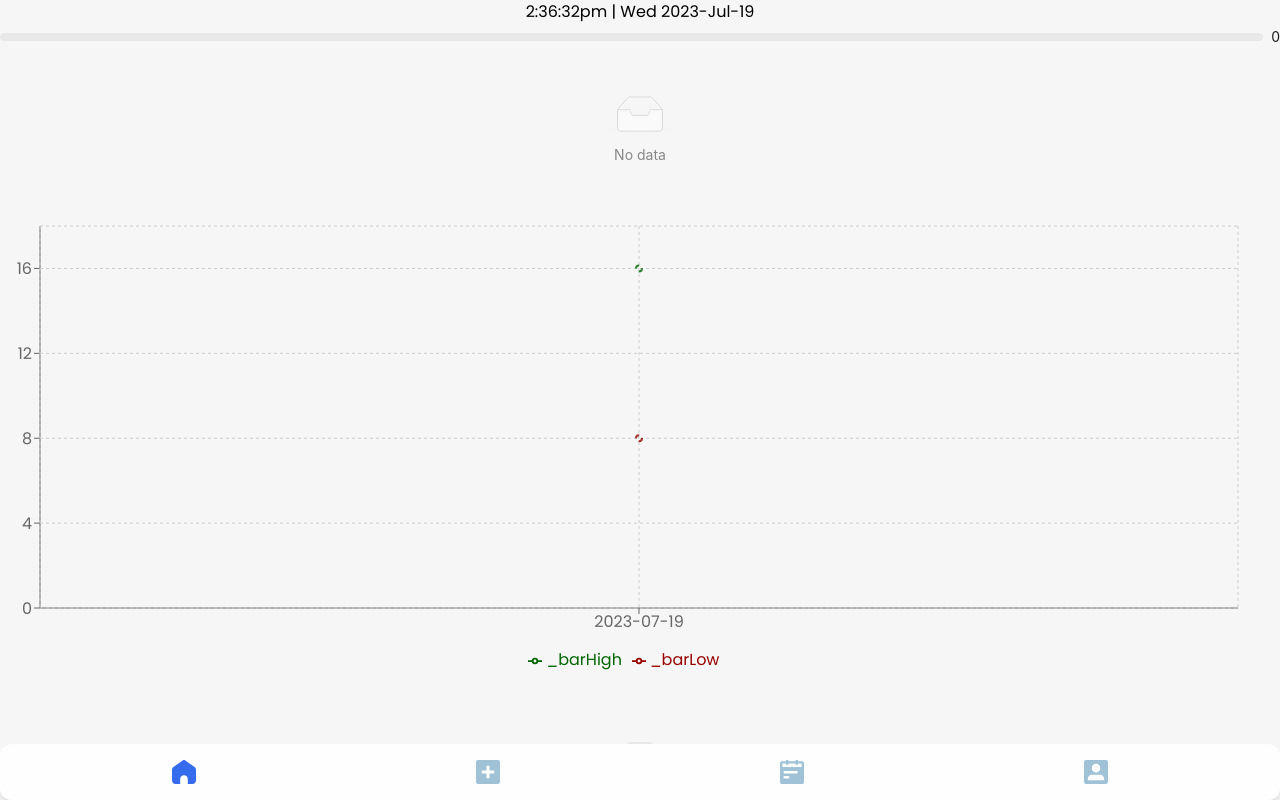
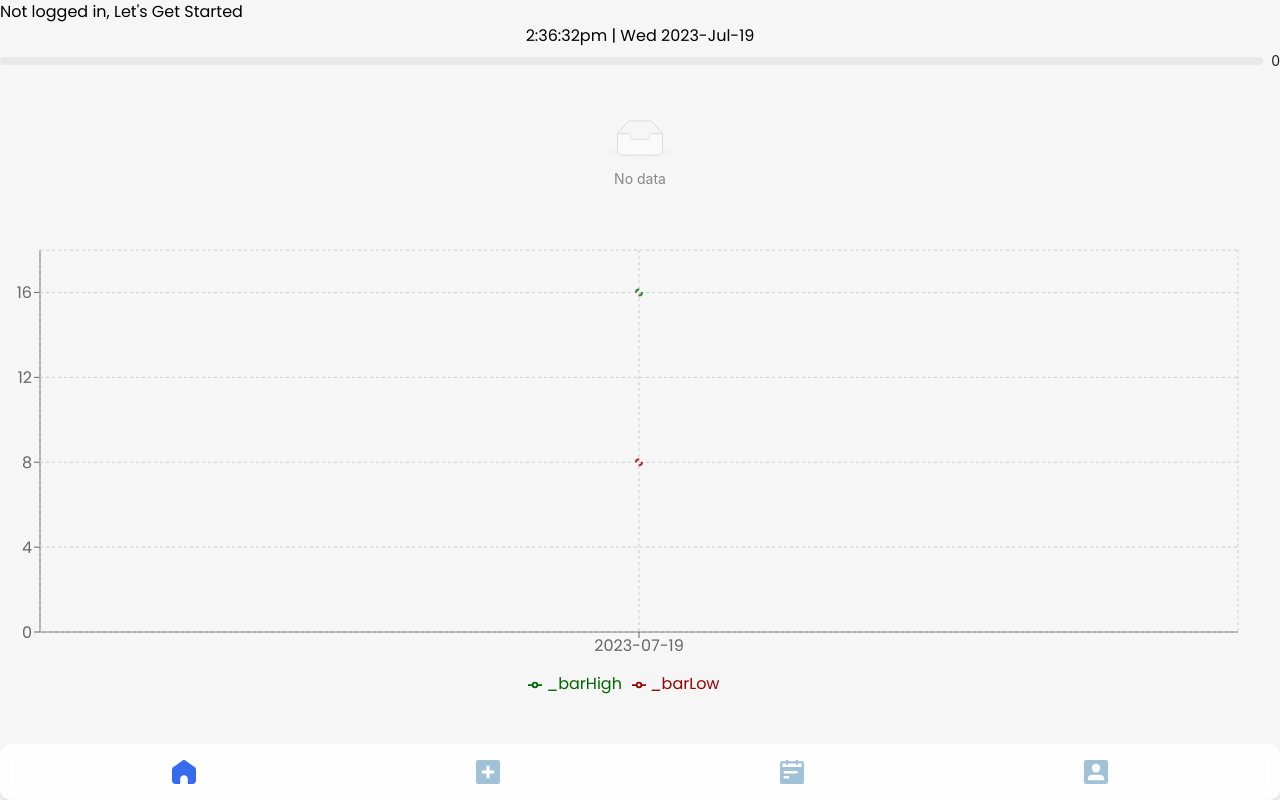
Before and after one commit to boyangwang/diary3, a React (Create React App) app: page /entry in a window 1280 px wide. Built offline with nearby package versions, Linux system fonts and the light colour scheme.

Commit message:
fix: 100vh height

```diff
--- a/src/components/misc/Navbar.tsx
+++ b/src/components/misc/Navbar.tsx
@@ -3,7 +3,6 @@ import { PAGES } from '../../app/types-constants';
 import DiaryIcons from './DiaryIcons';
 import clsx from 'clsx';
 import { useMemo } from 'react';
-// import './Navbar.css';
 
 function Navbar() {
   const location = useLocation();
--- a/src/pages/App.tsx
+++ b/src/pages/App.tsx
@@ -1,22 +1,37 @@
 import clsx from 'clsx';
-import { useEffect } from 'react';
+import { useEffect, useRef } from 'react';
 import { Helmet } from 'react-helmet';
 import { Outlet, useLocation } from 'react-router-dom';
 import { initDayEntryInstances } from '../app/entry-instances-slice';
-import { useAppDispatch, useAppSelector } from '../app/store';
+import { selectLoginUser, useAppDispatch, useAppSelector } from '../app/store';
 import { getDateStringFromNow } from '../app/types-constants';
 import { initDateStr } from '../app/ui-slice';
-import UserHeader from '../components/misc/HeaderUser';
 import Navbar from '../components/misc/Navbar';
+import UserHeader from '@/components/misc/HeaderUser';
+
 function App() {
   const location = useLocation();
-  const loginUser = useAppSelector((state) => state.loginUser);
+  const loginUser = useAppSelector(selectLoginUser);
   const dispatch = useAppDispatch();
+  const appDivRef = useRef<HTMLDivElement>(null);
 
   useEffect(() => {
     const dateStrNow = getDateStringFromNow();
     dispatch(initDateStr({ dateStr: dateStrNow }));
     dispatch(initDayEntryInstances({ dateStr: dateStrNow }));
+
+    const setAppDivHeight = () => {
+      if (appDivRef.current) {
+        appDivRef.current.style.height = `${window.innerHeight}px`;
+      }
+    };
+
+    setAppDivHeight();
+    window.addEventListener('resize', setAppDivHeight);
+
+    return () => {
+      window.removeEventListener('resize', setAppDivHeight);
+    };
   }, [dispatch]);
 
   return (
@@ -24,8 +39,9 @@ function App() {
       <Helmet>
         <title>Diary - {location.pathname}</title>
       </Helmet>
-      <div className={clsx('flex h-screen min-h-screen flex-col')}>
-        <main className="relative flex-grow overflow-auto scroll-smooth bg-[#F6F6F6]">
+      <div ref={appDivRef} className={clsx('flex flex-col')}>
+        <UserHeader loginUser={loginUser} />
+        <main className="min relative flex-grow overflow-auto scroll-smooth bg-[#F6F6F6]">
           <Outlet />
         </main>
         <Navbar />
--- a/src/pages/SettingsPage.tsx
+++ b/src/pages/SettingsPage.tsx
@@ -2,16 +2,15 @@ import clsx from 'clsx';
 import { selectLoginUser, useAppSelector } from '../app/store';
 import GlobalStats from '../components/misc/GlobalStats';
 import LoginForm from '../components/misc/LoginForm';
-import UserHeader from '@/components/misc/HeaderUser';
 
 export default function SettingsPage() {
   const loginUser = useAppSelector(selectLoginUser);
+
   return (
     <div className={clsx('flex h-full flex-col items-center gap-4 bg-gradient-home px-5 py-10 text-center')}>
       <h1 className="flex-grow text-[2.375rem]/[3.125rem] font-bold text-white">
         Time Is Your Most Valuable Asset - Til Immortality
       </h1>
-      <UserHeader loginUser={loginUser} />
       {loginUser.uid ? <GlobalStats /> : <LoginForm />}
     </div>
   );
```
Also changed, not shown: 1 other file (tests, documents, lock files or other folders).
